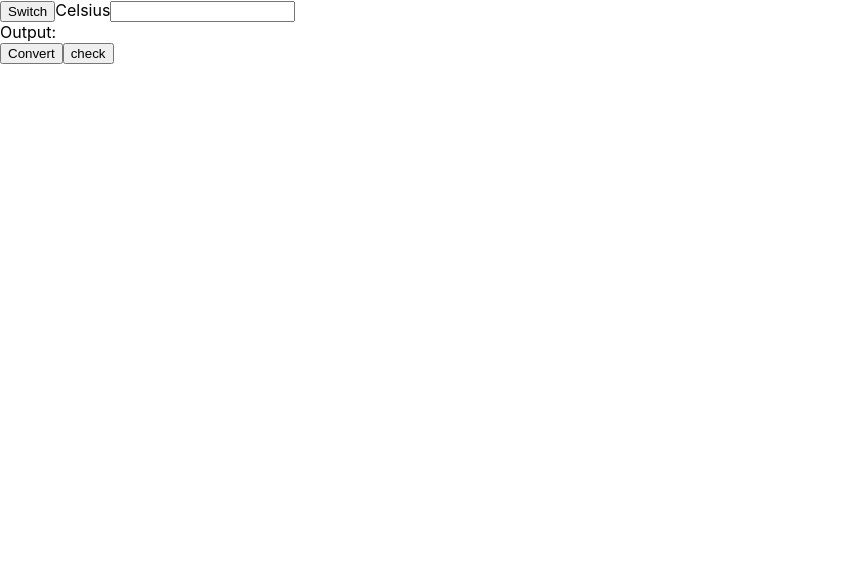
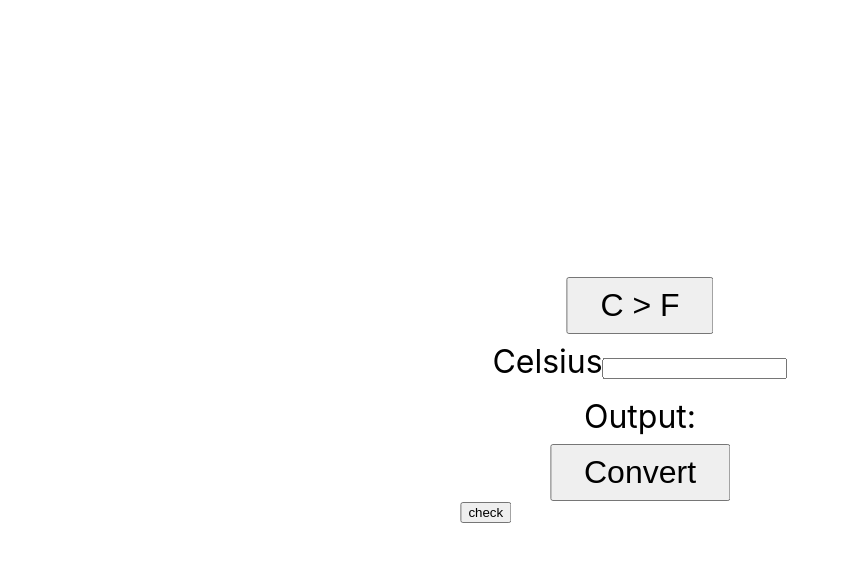
Before and after one commit to SohtaInoguchi/temperature-converter, a React (Create React App) app: page / in a window 1280 px wide. Shown: the top 562 px of the page, without its empty margins (0-850 px from the left). Built offline with nearby package versions, Linux system fonts and the light colour scheme.

Commit message:
feat: basic structure

```diff
--- a/src/App.css
+++ b/src/App.css
@@ -36,3 +36,37 @@
     transform: rotate(360deg);
   }
 }
+
+#wrapper {
+  position: absolute;
+  top: 50%;
+  left: 50%;
+  transform: translate(-50%, -50%);
+}
+
+#switch-button {
+  display: block;
+  margin: auto auto;
+  font-size: 2rem;
+  padding: 0.5rem 2rem;
+}
+
+.temperature-input {
+  display: flex;
+  justify-content: center;
+  font-size: 2rem;
+  padding: 0.5rem 2rem;
+}
+
+#output {
+  text-align: center;
+  font-size: 2rem;
+  padding: 0.5rem 2rem;
+}
+
+#convert-button {
+  display: block;
+  margin: auto auto;
+  font-size: 2rem;
+  padding: 0.5rem 2rem;
+}
--- a/src/App.js
+++ b/src/App.js
@@ -37,40 +37,53 @@ function App() {
   }
 
   return (
-    <>
-      <button onClick={switchTempMode}>Switch</button>
+    <div id='wrapper'>
+      {
+        sourceTemp === 'celsius' &&
+        <button id='switch-button'
+        onClick={switchTempMode}>C &gt; F</button>
+      }
+      {
+        sourceTemp === 'fahrenheit' &&
+        <button id='switch-button'
+        onClick={switchTempMode}>F &gt; C</button>
+      }
 
       {
         sourceTemp === 'celsius' &&
-        <>
-          <label htmlFor='celsius'>Celsius</label>
+        <div className='temperature-input'>
+          <label htmlFor='celsius' >
+            Celsius
           <input
           inputMode='decimal'
           id='celsius'
           name='celsius'
           value={celsius}
           onChange={(e) => setCelsius(e.target.value)}/>
-        </>
+          </label>
+        </div>
       }
 
       {
         sourceTemp === 'fahrenheit' &&
-        <>
-          <label htmlFor='fahrenheit'>Fahrenheit</label>
+        <div className='temperature-input'>
+          <label htmlFor='fahrenheit'>
+            Fahrenheit
             <input
             inputMode='decimal'
             id='fahrenheit'
             name='fahrenheit'
             value={fahrenheit}
             onChange={(e) => setFahrenheit(e.target.value)}/>
-        </>
+          </label>
+        </div>
       }
 
 
       <div id='output'>{`Output: ${output}`}</div>
-      <button onClick={convertTemperature}>Convert</button>
+      <button onClick={convertTemperature} id='convert-button'>Convert</button>
       <button onClick={check}>check</button>
-    </>
+    </div>
   );
 }
 
```
Lines whose indentation alone changed are shown as unchanged.
